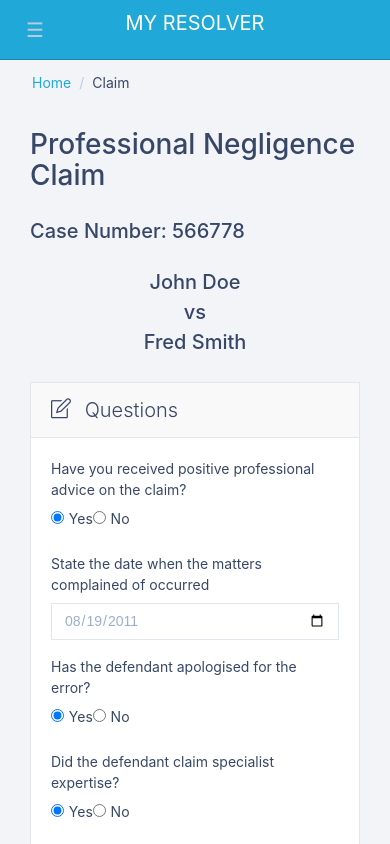
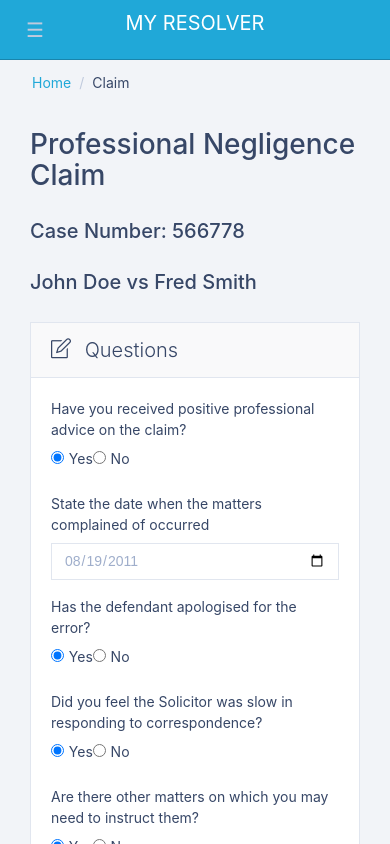
Before and after one commit to ChrisGrigg/online-courts-hackathon, a Vue app: page /#/claim in a window 390 px wide. Shown: the top 844 px of the page. Built offline with nearby package versions, Linux system fonts and the light colour scheme.

Commit message:
Clean and add questions

```diff
--- a/src/views/Claim.vue
+++ b/src/views/Claim.vue
@@ -4,11 +4,7 @@
     <br />
     <h5>Case Number: 566778</h5>
     <br />
-    <div class="row">
-      <h5 class="col-md-4 text-center">John Doe</h5>
-      <h5 class="col-md-4 text-center">vs</h5>
-      <h5 class="col-md-4 text-center">Fred Smith</h5>
-    </div>
+    <h5>John Doe vs Fred Smith</h5>
     <br />
     <div class="animated fadeIn">
       <div class="card">
@@ -50,7 +46,20 @@
             </div>
           </div>
           <div class="form-group row">
-            <label class="col-md-4 form-control-label">Did the defendant claim specialist expertise?</label>
+            <label class="col-md-4 form-control-label">Did you feel the Solicitor was slow in responding to correspondence?</label>
+            <div class="col-md-8">
+              <form id="claimantExpertiseForm">
+                <label class="radio-inline">
+                  <input type="radio" id="claimantExpertiseYes" name="claimantExpertise" value="Yes" checked="checked">Yes
+                </label>
+                <label class="radio-inline">
+                  <input type="radio" id="claimantExpertiseNo" name="claimantExpertise" value="No">No
+                </label>
+              </form>
+            </div>
+          </div>
+          <div class="form-group row">
+            <label class="col-md-4 form-control-label">Are there other matters on which you may need to instruct them?</label>
             <div class="col-md-8">
               <form id="claimantExpertiseForm">
                 <label class="radio-inline">
--- a/src/views/Options.vue
+++ b/src/views/Options.vue
@@ -3,6 +3,8 @@
     <h3>Consider Your Options</h3>
     <br />
     <h5>Case Number: 566778</h5>
+    <br />
+    <h5>John Doe vs Fred Smith</h5>
     <br />
     <div class="animated fadeIn">
       <div class="card">
@@ -18,13 +20,13 @@
           <h5 class="ml-3">enter the blind bidding process</h5>
           <br />
           <h3><i class="fa fa-arrow-right mr-1"></i> <u>Other Settlement Options</u> <i class="fa fa-info-circle ml-1"></i></h3>
-          <h5 class="ml-3">e.g. mediation, un-bundled legal advise</h5>
+          <h5 class="ml-3">e.g. mediation, un-bundled legal advice</h5>
         </div>
-        <!--<div class="card-footer">-->
-          <!--<router-link :to="'/outcome'" class="nav-link">-->
-            <!--<button id="submitBtn" class="btn btn-sm btn-primary" type="submit">Next <i class="icon-arrow-right"></i></button>-->
-          <!--</router-link>-->
-        <!--</div>-->
+        <div class="card-footer">
+          <router-link :to="'/outcome'" class="nav-link d-inline">
+            <button class="btn btn-sm btn-primary" type="submit"><i class="fa icon-arrow-left"></i> Back</button>
+          </router-link>
+        </div>
       </div>
     </div>
   </div>
--- a/src/views/Outcome.vue
+++ b/src/views/Outcome.vue
@@ -3,6 +3,8 @@
     <h3>Consider Your Risks</h3>
     <br />
     <h5>Case Number: 566778</h5>
+    <br />
+    <h5>John Doe vs Fred Smith</h5>
     <br />
     <div class="animated fadeIn">
       <div class="card">
```
